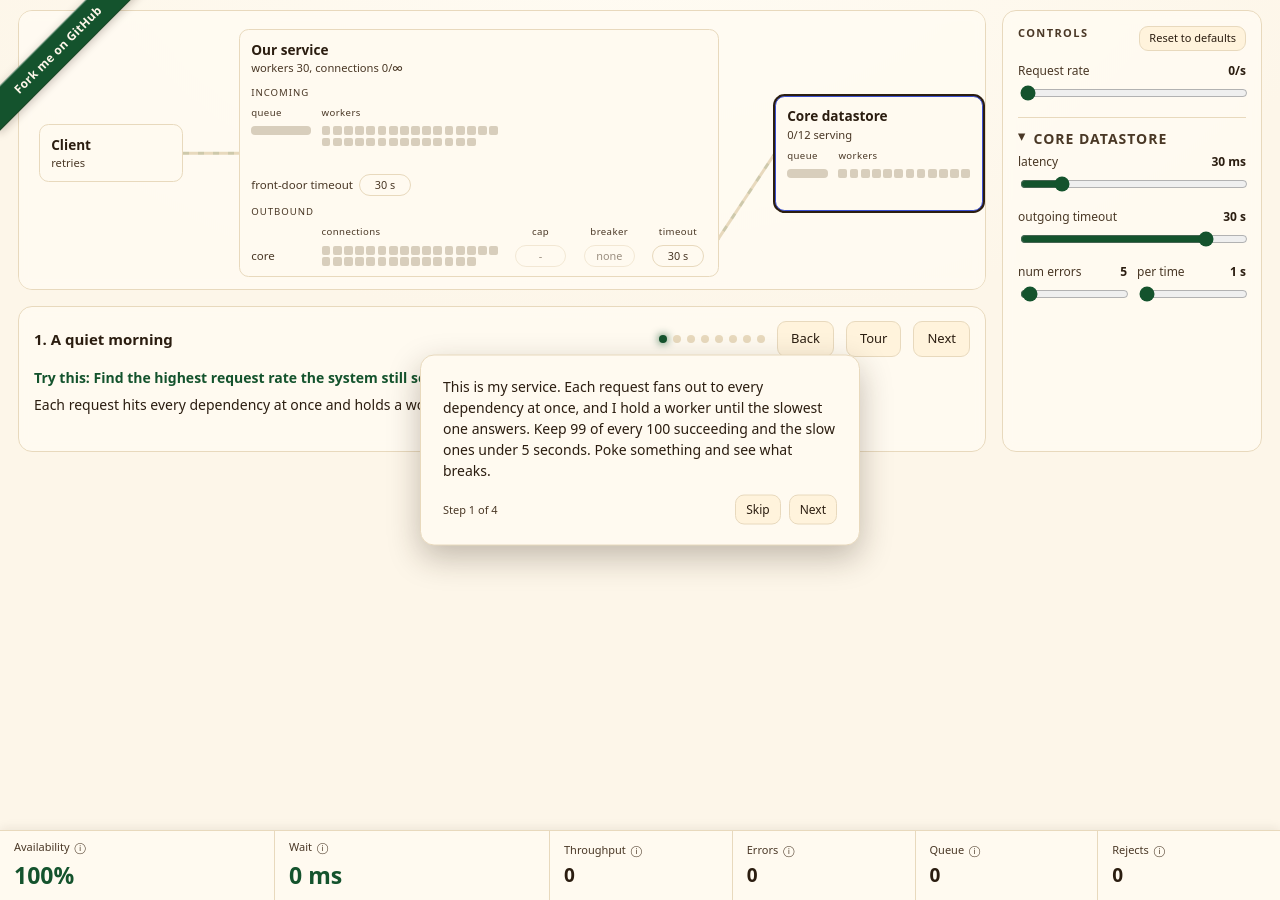
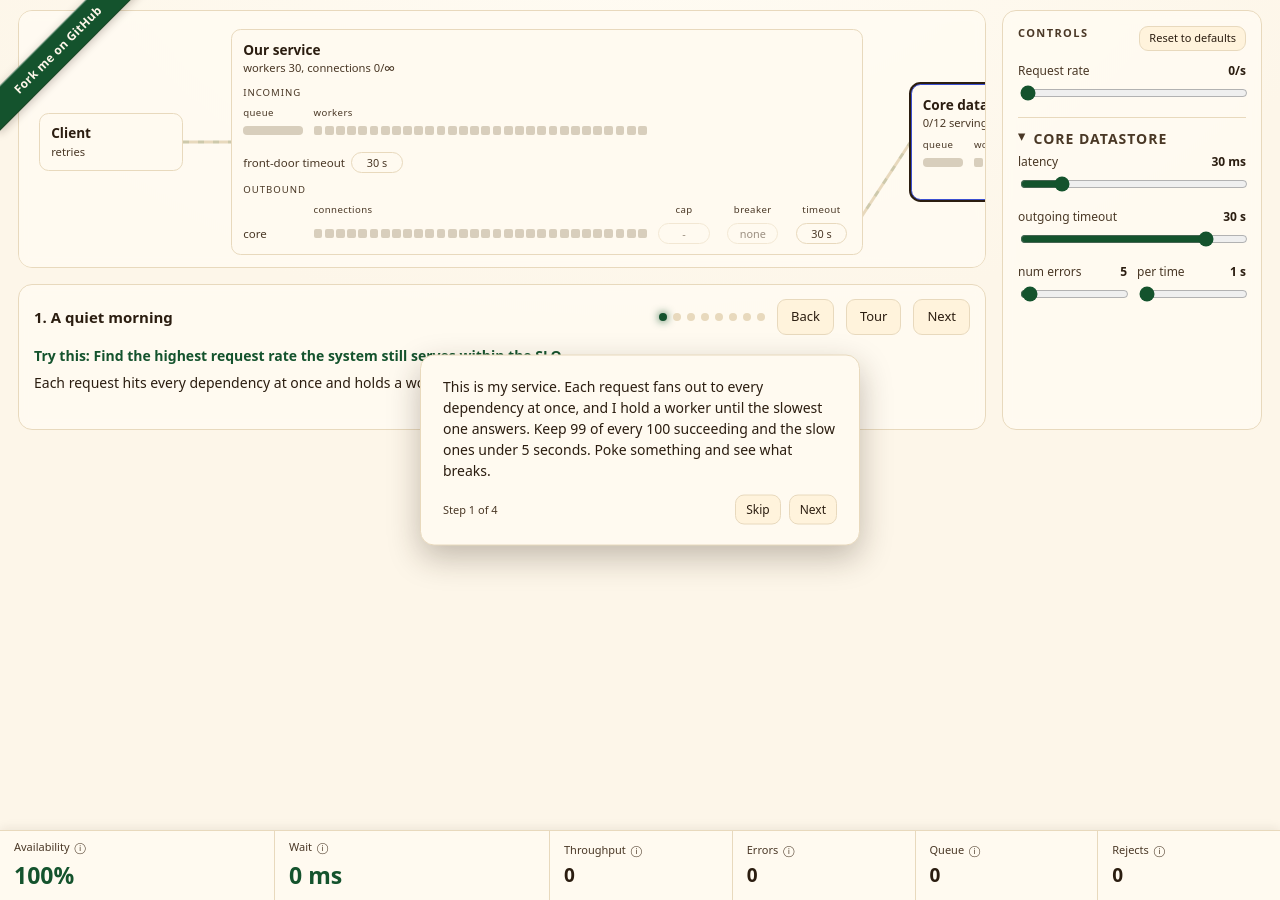
Before and after one commit to vosechu/vosechu.github.io, a Jekyll site: the page autonomous-actions/index.html, which Jekyll copies as it is, in a window 1280 px wide. Built offline with Jekyll 4.4.1, drawn with Linux system fonts in a browser that asks for light colours.

Commit message:
style(sim): size the connections column to its content, not 1fr
30rem was a guess and too small; 1fr inflated with the window. The
connections column is now calc'd to exactly one row of 30 cells, so the
service box is always just big enough to fit everything: no gap before
the pills at any window width, no magic box width, no media query. The 60
worker cells wrap into two aligned rows of 30.

Co-Authored-By: Claude Fable 5 <noreply@anthropic.com>
Claude-Session: https://claude.ai/code/session_01AKv8sPDdoy5Nfsx5nPdveb

```diff
--- a/autonomous-actions/index.html
+++ b/autonomous-actions/index.html
@@ -169,11 +169,10 @@
       background: var(--panel-solid); border: 1px solid var(--border);
       border-radius: 0.6rem; padding: 0.6rem 0.7rem; min-width: 9rem;
     }
-    /* Fixed widths so per-frame text can never resize a box (hot-path rule:
-       render() must not move layout, or the arrows go stale), and so a wide
-       window can't inflate the connections column: the 1fr inside resolves
-       against this width, and extra window space lands between the columns. */
-    .box.service { width: 30rem; }
+    /* Fixed dep width so per-frame text can never resize the box (hot-path
+       rule: render() must not move layout, or the arrows go stale). The
+       service box needs no width: every column in its grid is fixed (see
+       .egress.call), so it sizes to exactly fit its content. */
     .box.dep { cursor: pointer; border-color: var(--depcolor); width: 13rem; }
     /* Selection is a neutral ink ring: teal would read as a health state. */
     .box.dep.selected { box-shadow: 0 0 0 2px var(--ink); }
@@ -225,8 +224,12 @@
     /* Tiny widget labels ("queue", "workers", column headers). */
     .micro { font-size: 0.6rem; color: var(--ink-dim); letter-spacing: 0.4px; }
     .micro.heading { margin-top: 0.6rem; text-transform: uppercase; letter-spacing: 1px; }
-    /* Outbound call rows align into labeled columns (header row shares the grid). */
-    .egress.call { display: grid; grid-template-columns: 4rem 1fr 3.6rem 4.2rem 3.6rem; gap: 0.4rem; align-items: center; }
+    /* Outbound call rows align into labeled columns (header row shares the grid).
+       The connections column is sized to exactly one row of 30 cells (cell
+       0.55rem, gap 0.15rem, plus a hair of rounding slack), so the box is
+       always just big enough: no window width can open a gap before the
+       pills, and the 60 worker cells above wrap into two aligned rows of 30. */
+    .egress.call { display: grid; grid-template-columns: 4rem calc(30 * 0.55rem + 29 * 0.15rem + 0.1rem) 3.6rem 4.2rem 3.6rem; gap: 0.4rem; align-items: center; }
     .egress.call .cells { margin-top: 0; }
     /* Center the pill columns (cap, breaker, timeout) and their headers over
        each other; the connections grid stays left-aligned. */
```
